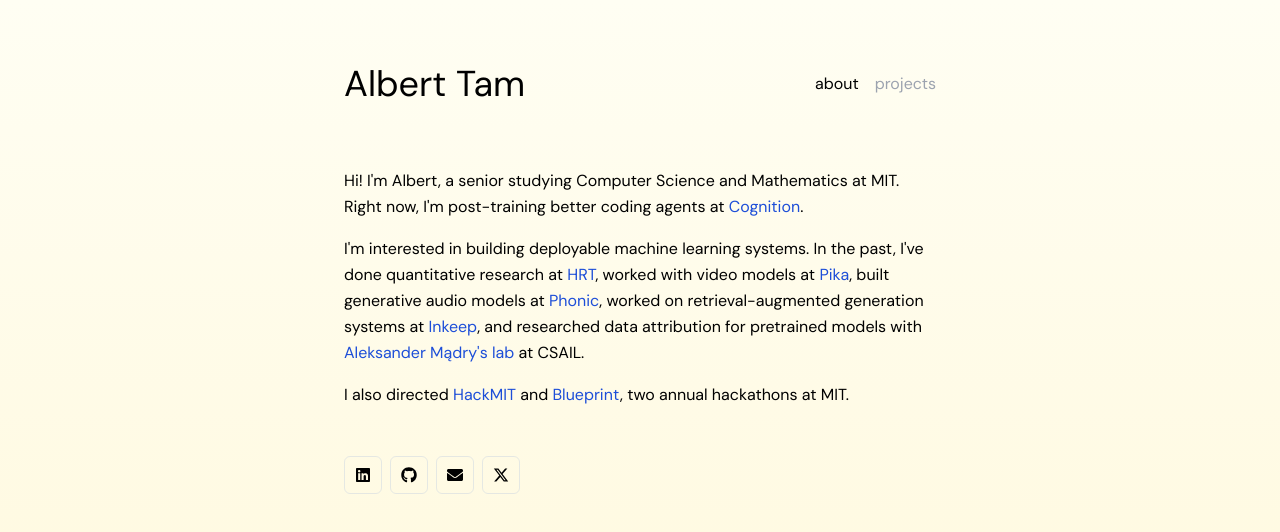
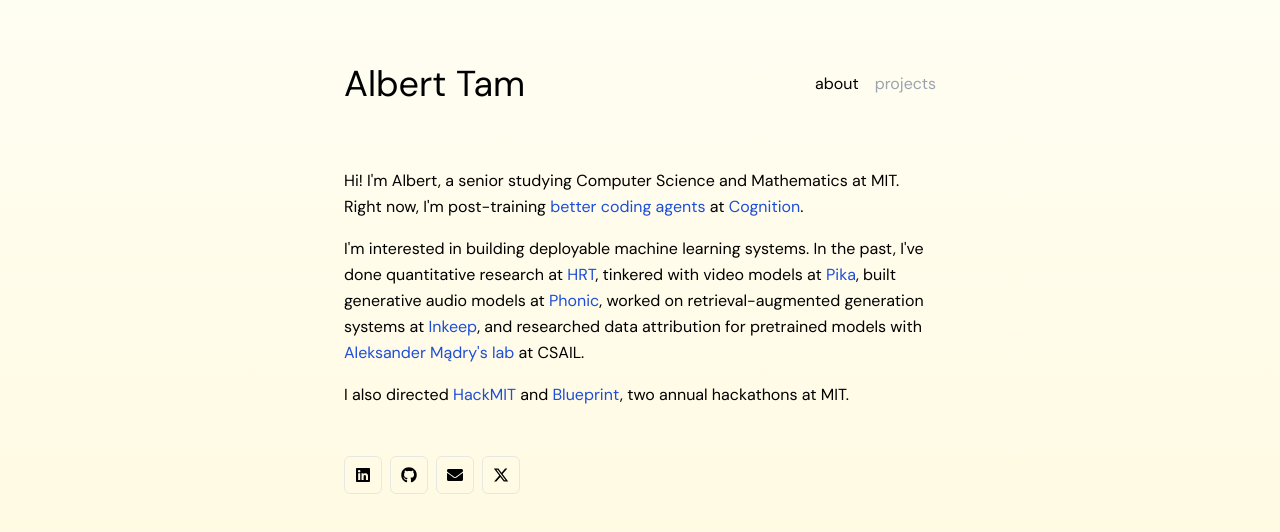
Before and after one commit to tam-albert/tam-albert.github.io, a Next.js app: page / in a window 1280 px wide. Shown: the top 532 px of the page. Built offline with nearby package versions, Linux system fonts and the light colour scheme.

Commit message:
add link

```diff
--- a/src/pages/index.tsx
+++ b/src/pages/index.tsx
@@ -8,8 +8,16 @@
         <div className="flex w-full flex-col space-y-4 mb-12 leading-relaxed">
           <div>
             Hi! I&apos;m Albert, a senior studying Computer Science and
-            Mathematics at MIT. Right now, I&apos;m post-training better coding
-            agents at{" "}
+            Mathematics at MIT. Right now, I&apos;m post-training{" "}
+            <a
+              href="https://cognition.ai/blog/swe-grep"
+              className="text-blue-700 hover:text-blue-900"
+              target="_blank"
+              rel="noopener noreferrer"
+            >
+              better coding agents
+            </a>{" "}
+            at{" "}
             <a
               href="https://www.hudsonrivertrading.com/"
               className="text-blue-700 hover:text-blue-900"
@@ -31,7 +39,7 @@
             >
               HRT
             </a>
-            , worked with video models at{" "}
+            , tinkered with video models at{" "}
             <a
               href="https://pika.art/"
               className="text-blue-700 hover:text-blue-900"
```
